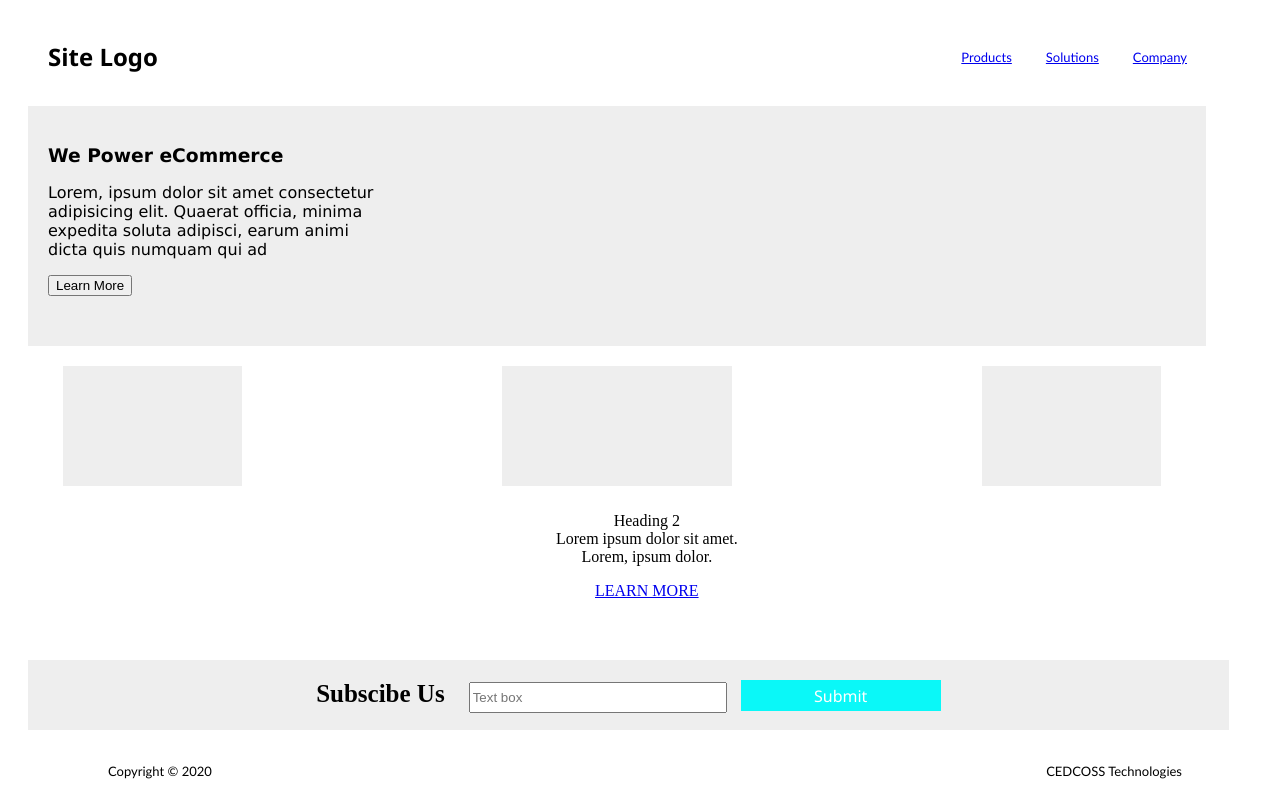
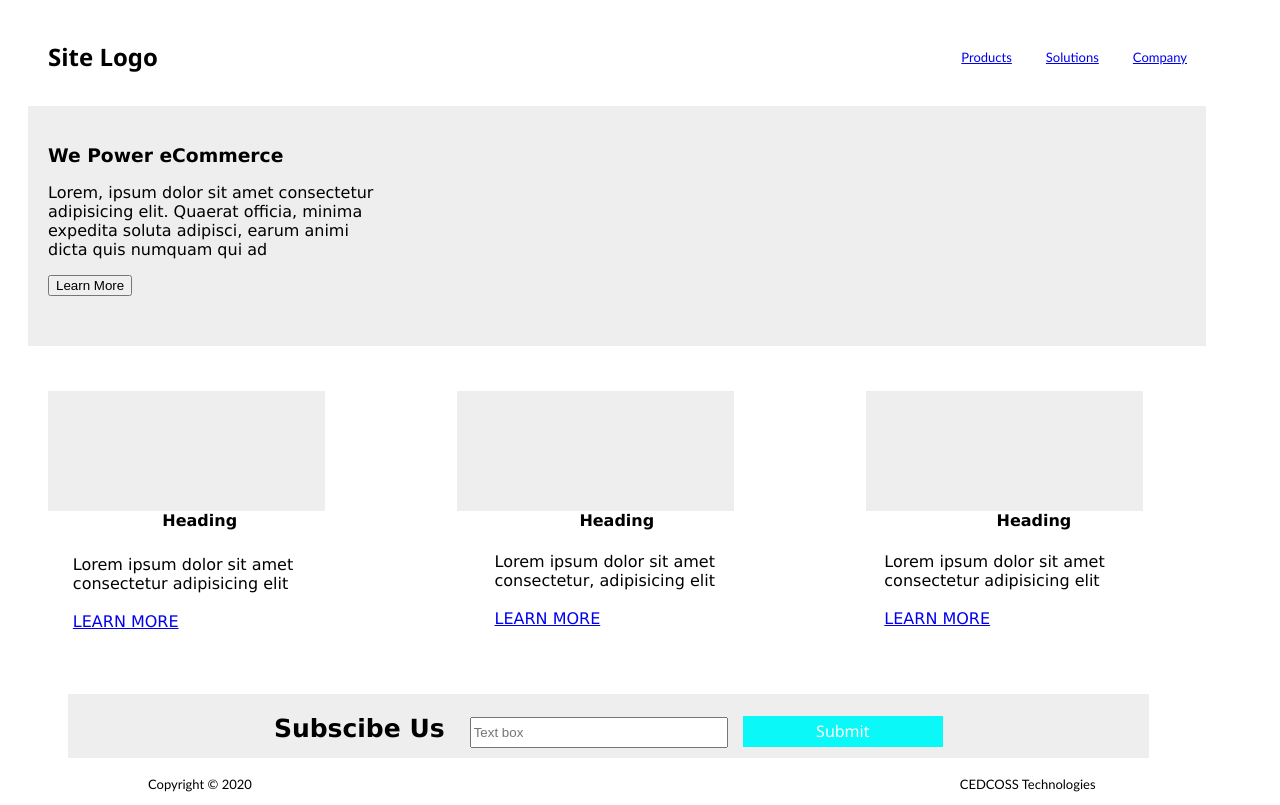
Before and after one commit to MohdSaifCedcoss/CSSTemplate2, a plain HTML site: page src/index.html in a window 1280 px wide. Drawn offline with Linux system fonts and the light colour scheme.

Commit message:
Made all the necessary changes to design

```diff
--- a/src/index.html
+++ b/src/index.html
@@ -25,32 +25,49 @@
         qui ad
       </p>
       <button>Learn More</button>
+      <br /><br /><br /><br /><br /><br />
+      <div class="wrapper">
+        <div class="box">
+          <div class="box1"></div>
         </div>
-    <div class="container">
-      <div id="st-box">
-        <!-- <div id="h1">
-          <p>Heading 1 <br>Lorem ipsum dolor sit amet. Lorem, ipsum dolor. <br></p>
-          <a href="#">LEARN MORE</a>
-        </div> -->
+        <div class="middle"></div>
+        <div class="box">
+          <div class="box1"></div>
         </div>
-      <div id="nd-box">
-        <div id="h2">
-          <p >Heading 2 <br>Lorem ipsum dolor sit amet. Lorem, ipsum dolor. <br></p>
-          <a href="#">LEARN MORE</a>
+        <div class="middle"></div>
+        <div class="box">
+          <div class="box1"></div>
         </div>
       </div>
-      <div id="rd-box">
-        <!-- <div id="h3">
-          <p >Heading 3 <br />Lorem ipsum dolor sit amet. Lorem, ipsum dolor. <br></p>
-          <a href="#">LEARN MORE</a>
-        </div> -->
+      <div class="wrapper1">
+        <div class="boxes">
+            <div class="text">Heading
             </div>
         </div>
+        <div class="middle1"></div>
+        <div class="boxes">
+            <div class="text">Heading</div>
+        </div>
+        <div class="middle1"></div>
+        <div class="boxes">
+            <div class="text">Heading</div>
+        </div>
+    </div><br>
+    <div class="desc">
+      <div class="h1">Lorem ipsum dolor sit amet consectetur adipisicing elit <br><br><a id="ac"href="#">LEARN MORE</a></div>
+      <div class="h2">Lorem ipsum dolor sit amet consectetur, adipisicing elit <br><br><a id="ac"href="#">LEARN MORE</a></div>
+      <div class="h3">Lorem ipsum dolor sit amet consectetur adipisicing elit <br><br><a id="ac"href="#">LEARN MORE</a></div>
+  </div>
       <br><br><br>
-    <div class ="searchbar">
+    <div class="searchbar">
       <h2 id="heads">Subscibe Us</h2>
-        <input type="text" name="text_box" placeholder="Text box" id="searchbox">
-        <input type="submit" id="submit">
+      <input
+        type="text"
+        name="text_box"
+        placeholder="Text box"
+        id="searchbox"
+      />
+      <input type="submit" id="submit" />
     </div>
   </body>
   <footer class="footer">
--- a/src/style.css
+++ b/src/style.css
@@ -32,100 +32,67 @@
     "Lucida Sans Unicode", Geneva, Verdana, sans-serif;
   margin-top: -20px;
 }
-.container {
-  display: flex;
-  width: 90%;
-  height: 190px;
-  padding-top: 20px;
-  padding-left: 15px;
-  padding-right: 15px;
+.box {
+  display: table-cell;
 }
-@media screen and(min-width:750px) {
-  #st-box {
-    display: flex;
-  }
-  #nd-box {
-    display: flex;
-  }
-  #rd-box {
-    display: flex;
-  }
+.box1 {
+  /* width: 230px; */
+  height: 100px;
+  background-color: #eeeeee;
+  padding: 10px 10px;
+  margin-right: 20px;
 }
-#st-box {
-  float: left;
-  width: 230px;
-  height: 120px;
-  margin-left: 40px;
+
+.wrapper {
+  display: table;
+  width: 98%;
+}
+
+.middle {
+  padding-top: 10px;
+  text-align: center;
+  display: table-cell;
+  width: 10%;
+}
+.headingsBottom {
+  width: 98%;
+  display: table;
+}
+#para1 {
+  padding-left: 30px;
+  padding-right: 30px;
   margin-right: 20px;
-  background-color: #eeeeee;
-}
-#nd-box {
-  float: right;
-  width: 230px;
-  height: 120px;
-  background-color: #eeeeee;
-  margin-left: 240px;
-  margin-right: 60px;
-}
-#rd-box {
-  float: right;
-  width: 230px;
-  height: 120px;
-  background-color: #eeeeee;
-  margin-left: 190px;
-}
-#h1 {
-  width: 230px;
-  text-align: center;
-  margin-top: 130px;
-  margin-left: 10px;
-  float: left;
-}
-#h2 {
-  float: right;
-  text-align: center;
-  width: 230px;
-  margin-top: 130px;
-  margin-left: 30px;
-  float: left;
-}
-#h3 {
-  width: 230px;
-  float: right;
-  text-align: center;
-  margin-top: 130px;
-  margin-left: 30px;
-  margin-right: 10px;
-}
-/* .para1 {
-  width: 220px;
-  display: inline;
-  margin-left: 12px;
+  margin-left: -40px;
   text-align: justify;
 }
-#p2 {
-  margin-left: 360px;
-  display: inline;
+#para2 {
+  padding-left: 30px;
+  padding-right: 30px;
+  margin-right: 20px;
+  margin-left: -40px;
+  text-align: justify;
 }
 #para3 {
-  display: inline;
-  margin-left: 120px;
-} */
+  padding-right: 30px;
+  padding-left: 5px;
+  margin-right: 20px;
+  margin-left: 0px;
+  text-align: justify;
+}
 .headings {
   display: inline;
 }
 .searchbar {
-  margin: auto;
+  /* margin: auto; */
   display: block;
   margin-left: 20px;
   background-color: #eeeeee;
-  height: 100%;
   text-align: center;
   padding-top: 20px;
-  margin-top: 50px;
+  /* margin-top: 50px; */
   width: 95%;
-  padding-bottom: 17px;
-  margin-bottom: 20px;
+  padding-bottom: 10px;
+  margin-bottom: 5px;
 }
 #searchbox {
   width: 250px;
@@ -164,3 +131,62 @@
   margin-right: 90px;
   text-align: right;
 }
+.boxes {
+  display: table-cell;
+  border-radius: 5px;
+}
+.text {
+  color: black;
+  font-weight: bold;
+  text-align: center;
+  /* padding: 10px 0; */
+}
+
+.wrapper1 {
+  display: table;
+  width: 100%;
+}
+
+.middle1 {
+  display: table-cell;
+  width: 10%;
+}
+.paras {
+  width: 260px;
+}
+.desc {
+  width: 96%;
+  display: flex;
+}
+.h1 {
+  height: 20%;
+  width: 33%;
+  margin: 3px;
+  padding: 3px;
+  margin-left: 2%;
+  margin-right: 12%;
+  float: left;
+}
+.h2 {
+  height: 15%;
+  width: 29%;
+  padding: 3px;
+  margin-left: 2%;
+  margin-right: 2%;
+  float: left;
+}
+.h3 {
+  height: 20%;
+  width: 29%;
+  padding: 3px;
+  margin-left: 12%;
+  margin-right: 2%;
+  float: right;
+}
+desc {
+  text-align: center;
+}
+#ac {
+  display: flex;
+  text-align: center;
+}
```
Lines whose indentation alone changed are shown as unchanged.
